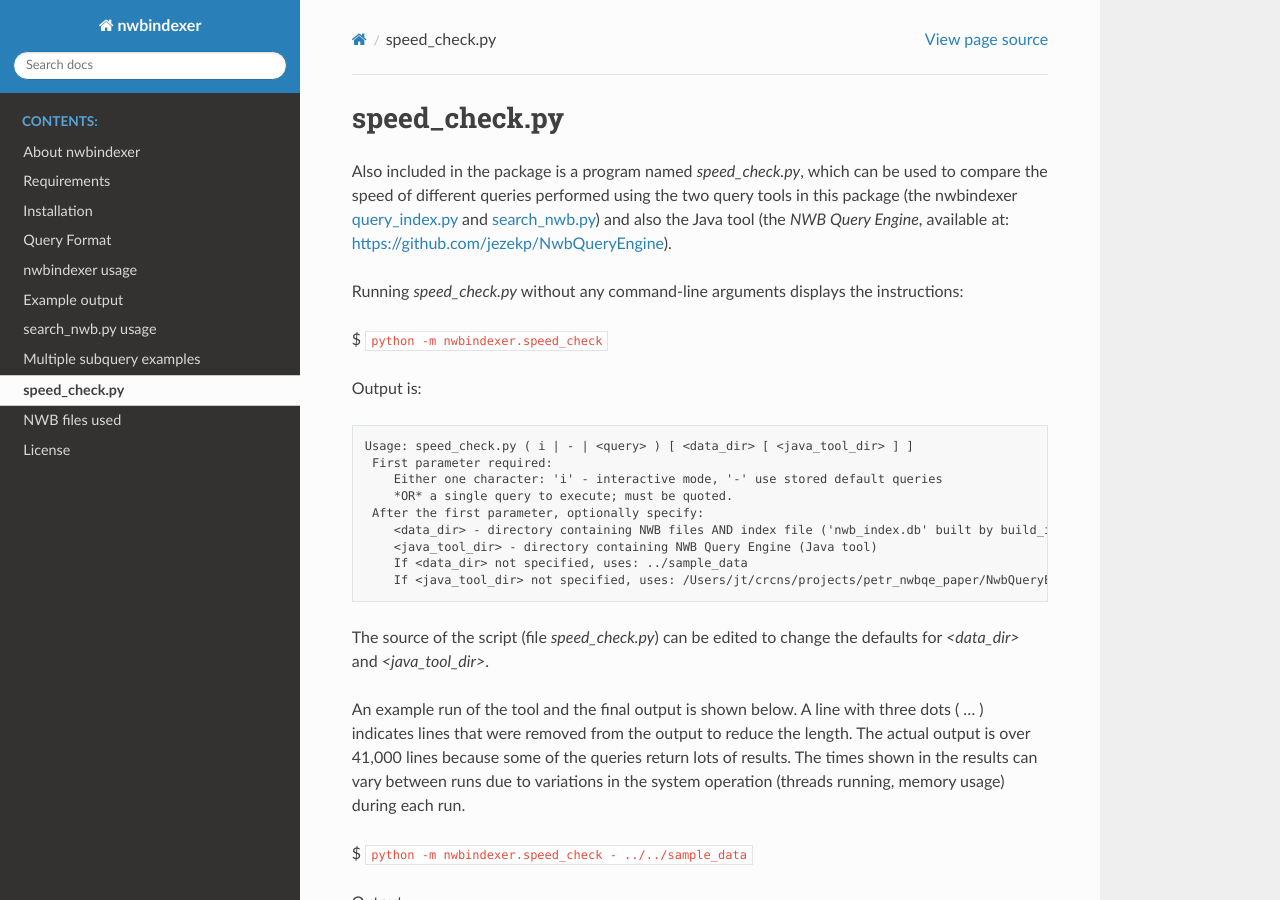
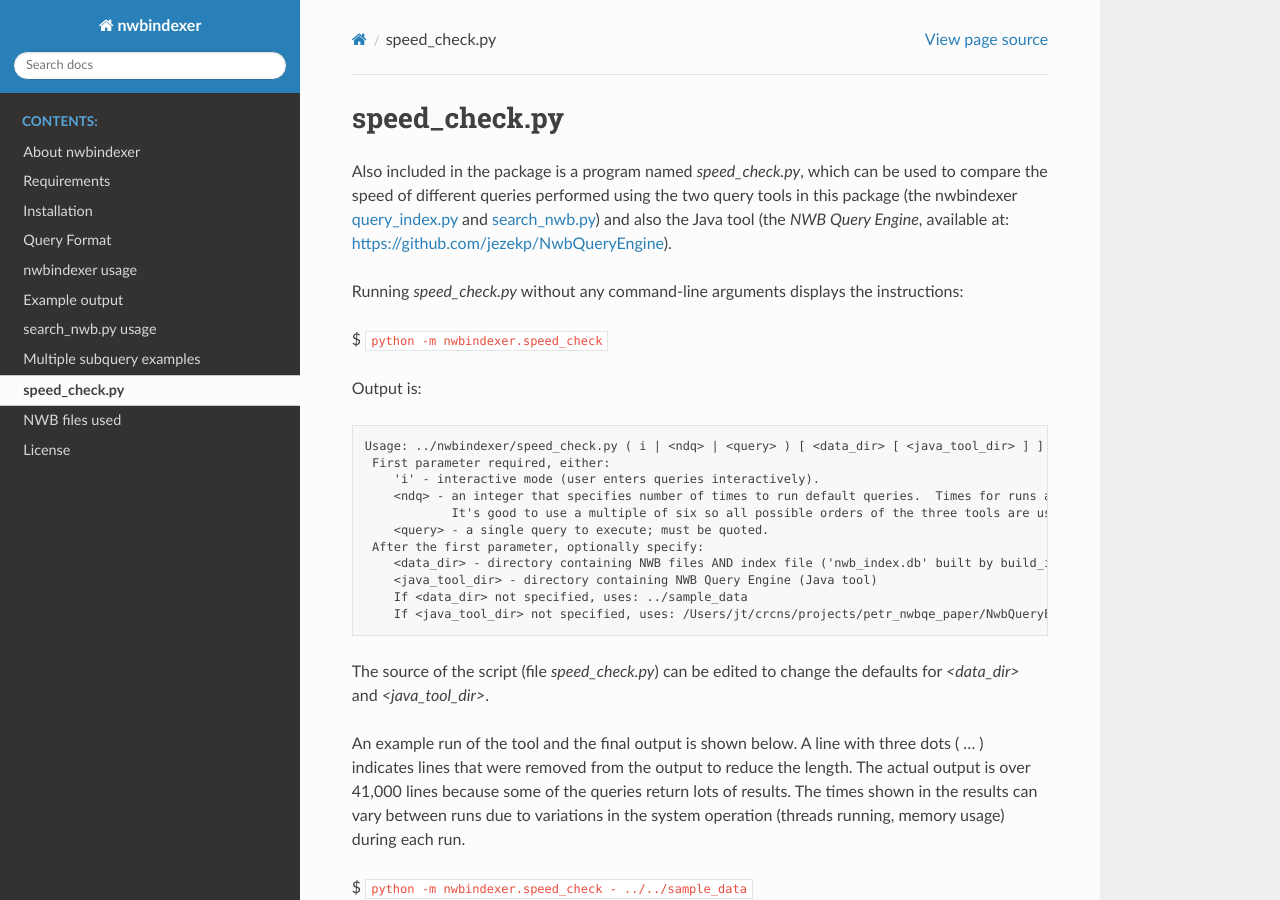
Before and after one commit to jeffteeters/nwb_indexer, a Sphinx documentation site: the page built from docs/speed_check.rst, in a window 1280 px wide and 900 px high. Built offline with Sphinx 7.4.7 and the Read the Docs theme 2.0.0, drawn with Linux system fonts in a browser that asks for light colours.

Commit message:
update display of speed_check.py instructions

```diff
--- a/docs/speed_check.rst
+++ b/docs/speed_check.rst
@@ -19,15 +19,17 @@ Output is:
 
 .. code-block:: none
 
-   Usage: speed_check.py ( i | - | <query> ) [ <data_dir> [ <java_tool_dir> ] ]
-    First parameter required:
-       Either one character: 'i' - interactive mode, '-' use stored default queries
-       *OR* a single query to execute; must be quoted.
+   Usage: ../nwbindexer/speed_check.py ( i | <ndq> | <query> ) [ <data_dir> [ <java_tool_dir> ] ]
+    First parameter required, either:
+       'i' - interactive mode (user enters queries interactively).
+       <ndq> - an integer that specifies number of times to run default queries.  Times for runs are averaged.
+               It's good to use a multiple of six so all possible orders of the three tools are used.
+       <query> - a single query to execute; must be quoted.
     After the first parameter, optionally specify:
        <data_dir> - directory containing NWB files AND index file ('nwb_index.db' built by build_index.py)
        <java_tool_dir> - directory containing NWB Query Engine (Java tool)
        If <data_dir> not specified, uses: ../sample_data
-       If <java_tool_dir> not specified, uses: /Users/jt/crcns/projects/petr_nwbqe_paper/NwbQueryEngine4
+       If <java_tool_dir> not specified, uses: /Users/jt/crcns/projects/petr_nwbqe_paper/NwbQueryEngine5
 
 
 The source of the script (file *speed_check.py*) can be edited to change the defaults
```
